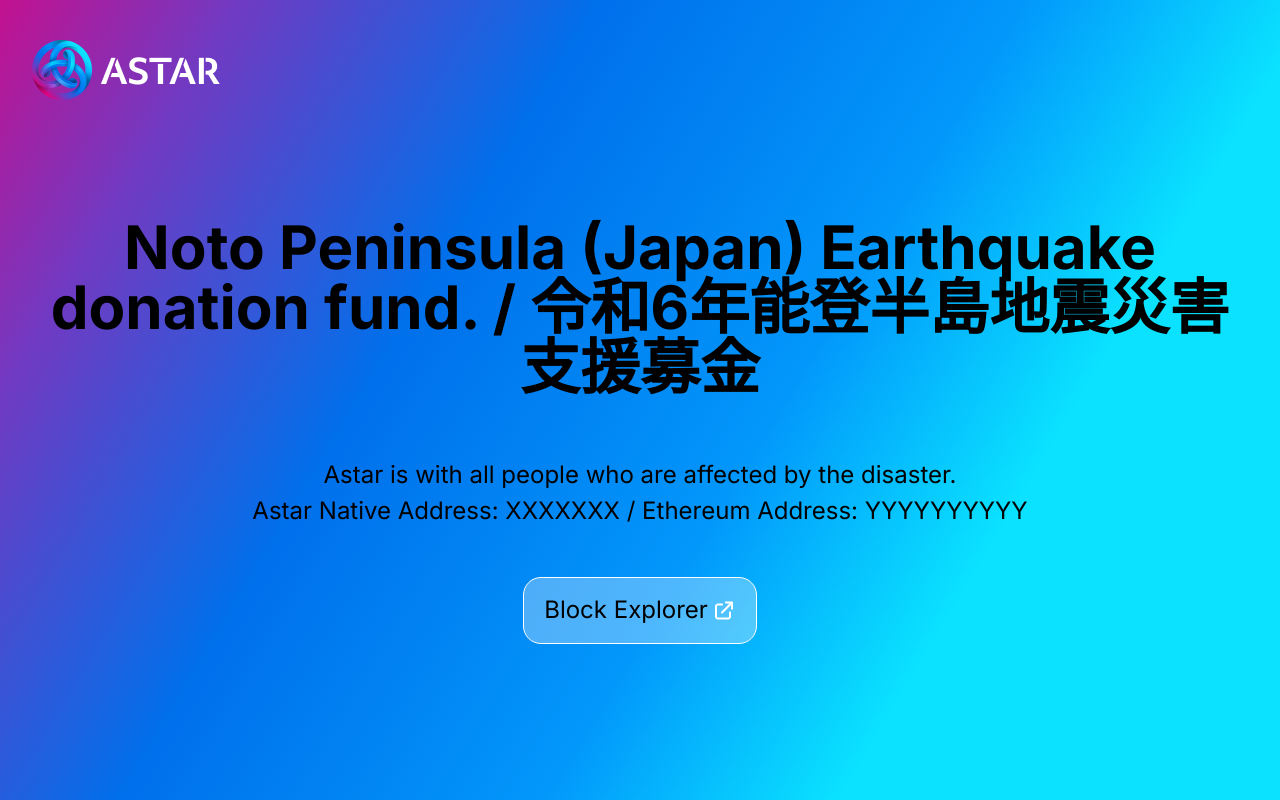
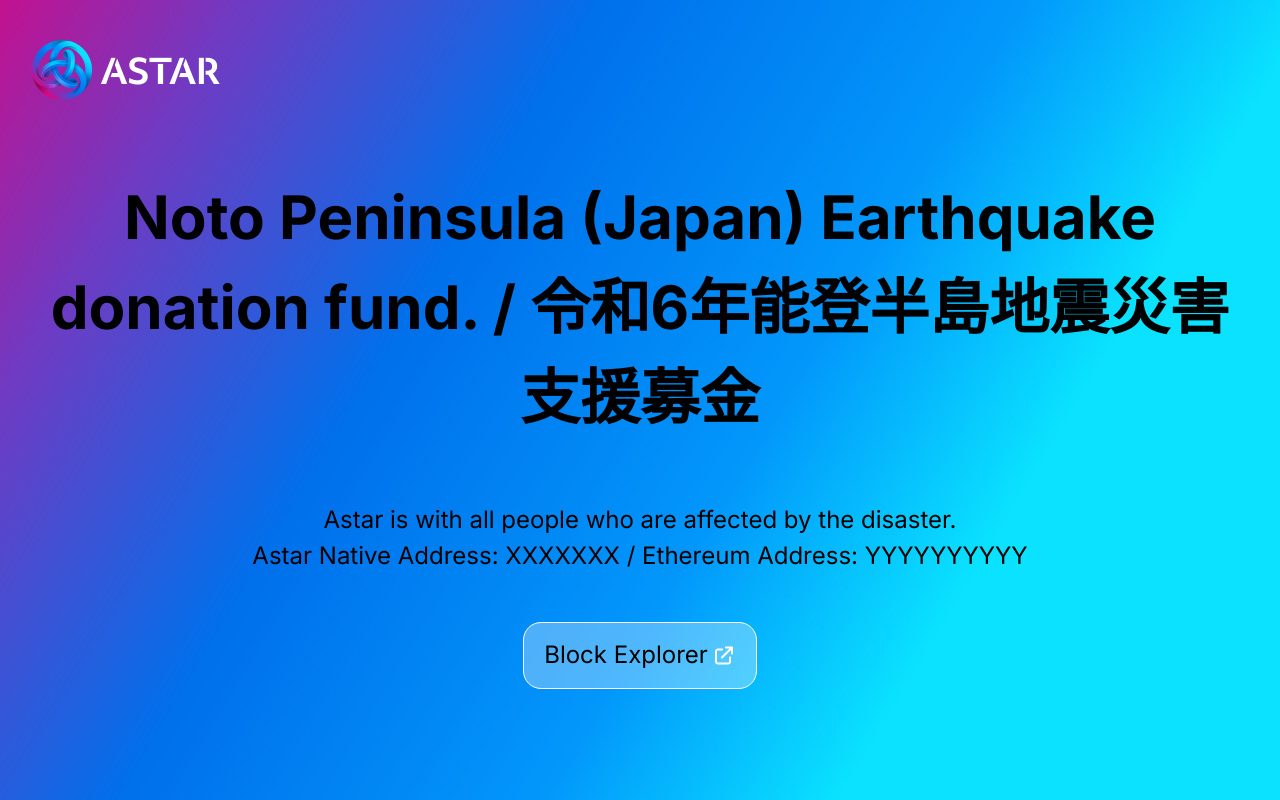
Before and after one commit to StartaleLabs/startale-donation, a Next.js app in the folder app/: page / in a window 1280 px wide. Built offline with nearby package versions, Linux system fonts and the light colour scheme.

Commit message:
fix style

```diff
--- a/app/src/pages/index.tsx
+++ b/app/src/pages/index.tsx
@@ -24,13 +24,14 @@
       </header>
       <div className="flex-1 grid place-items-center">
         <div>
-          <h1 className="text-3xl md:text-6xl font-bold text-center break-words leading-[1.5]">
+          <h1 className="text-3xl md:text-6xl font-bold text-center break-words !leading-[1.5]">
             Noto Peninsula (Japan) Earthquake donation fund. /
             令和6年能登半島地震災害支援募金
           </h1>
           <p className="mt-[60px] text-center text-[20px] md:text-[24px]">
             Astar is with all people who are affected by the disaster. <br />
-            Astar Native Address: XXXXXXX / <br className="md:hidden"/> Ethereum Address: YYYYYYYYYY
+            Astar Native Address: XXXXXXX / <br className="md:hidden" />{" "}
+            Ethereum Address: YYYYYYYYYY
           </p>
           <div className="mt-12 flex justify-center">
             <Link
```
